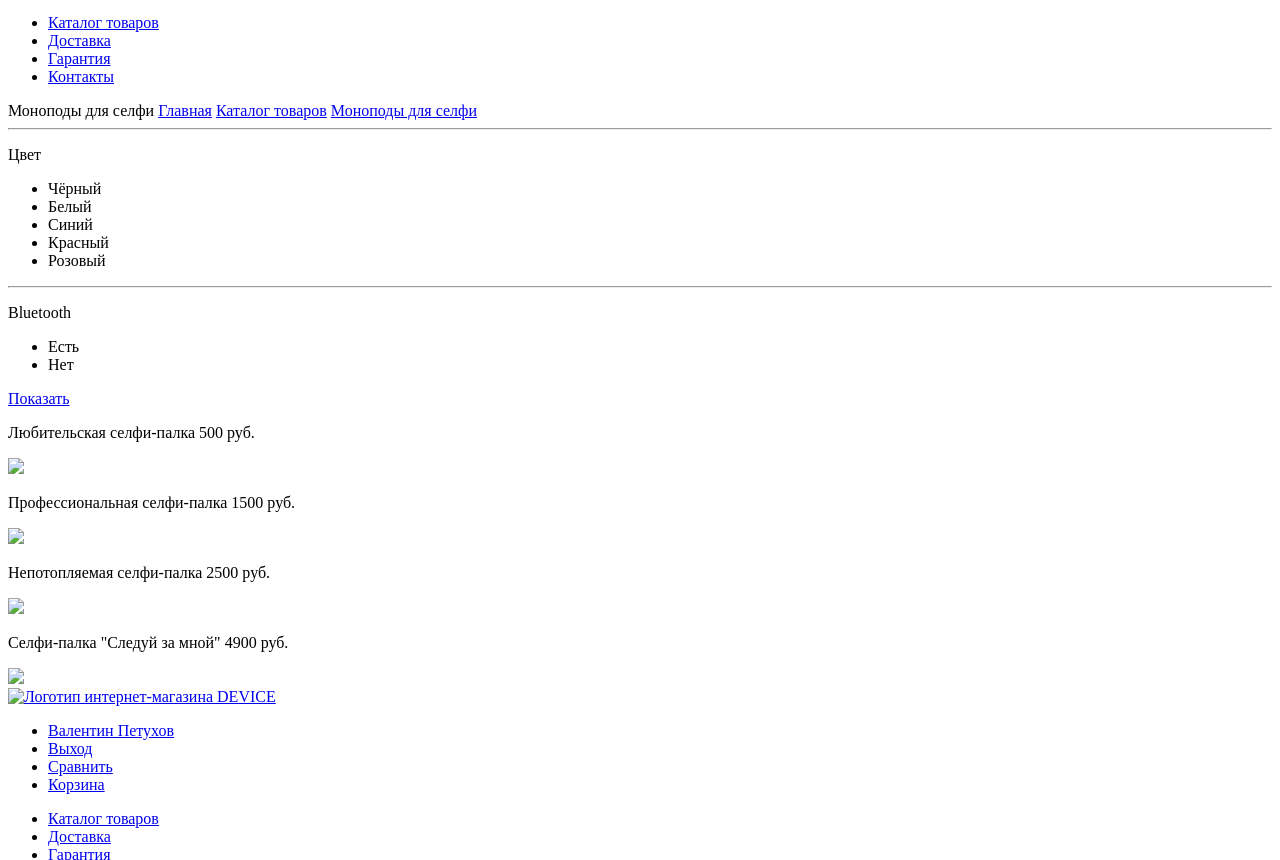
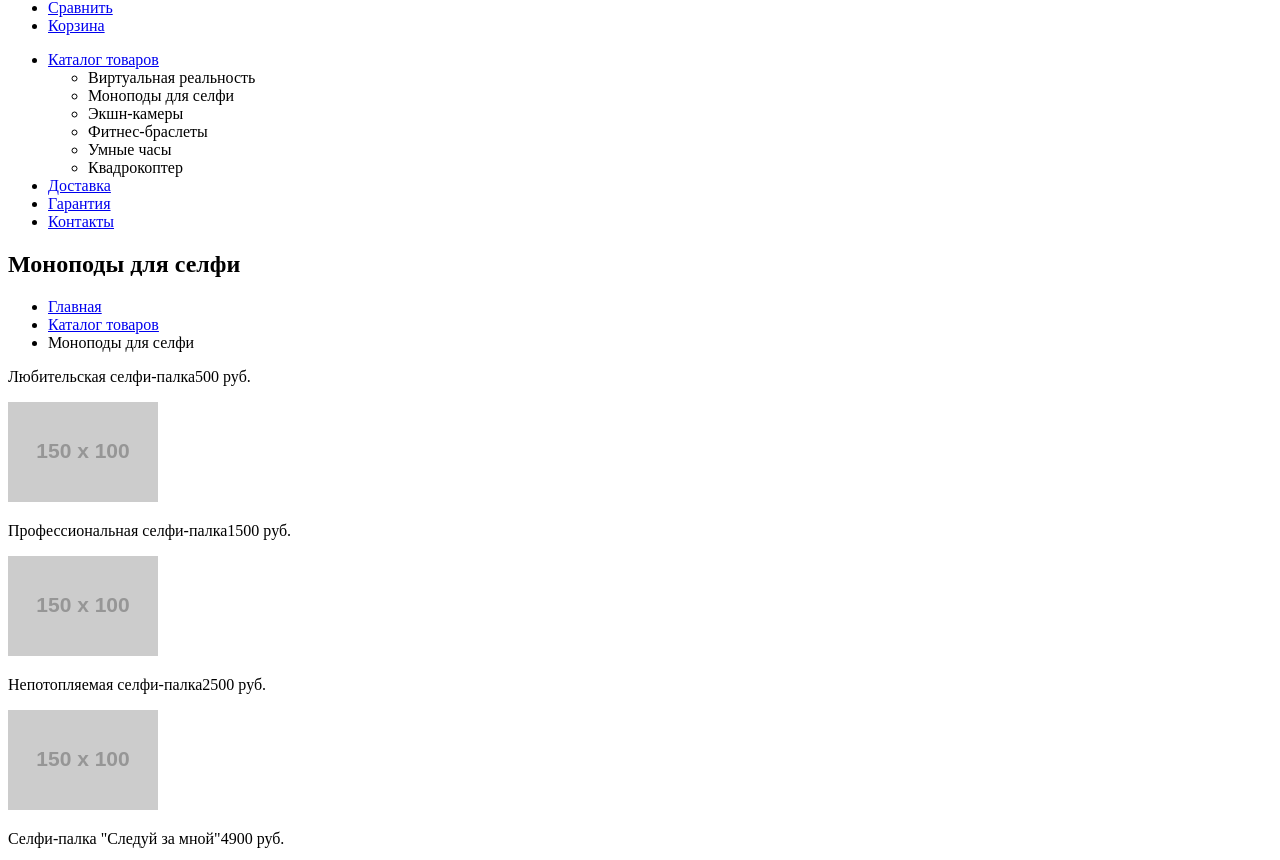
Before and after one commit to LexGitHub1/1453733-device-28, a plain HTML site: page catalog.html in a window 1280 px wide. Shown: the part 116-976 px from the top of the page. Drawn offline with Linux system fonts and the light colour scheme; placeholder pictures from the web are drawn by us.

Commit message:
Правки к заданию #2. (v.0.1)

```diff
--- a/catalog.html
+++ b/catalog.html
@@ -15,19 +15,30 @@
     <header>
       <nav>
         <a href="index.html">
-          <img src="img/заглушка для шапочного логотипа магазина.svg" width="163.3" height="34.96" alt="Логотип интернет-магазина DEVICE">
+          <img src="https://via.placeholder.com/150x100" width="163" height="35" alt="Логотип интернет-магазина DEVICE">
         </a>
           <!--
           <form>Здесь будет форма поиска по сайту</form>
           -->
         <ul>
           <li><a href="blank.html">Валентин Петухов</a></li>
-          <li><a href="blank.html">Выход</a></li>
+          <li><a href="blank.html">Выйти</a></li>
+        </ul>
+        <ul>
           <li><a href="blank.html">Сравнить</a></li>
           <li><a href="blank.html">Корзина</a></li>
         </ul>
         <ul>
-          <li><a href="catalog.html">Каталог товаров</a></li>
+          <li><a href="blank.html">Каталог товаров</a>
+            <ul>
+              <li><a>Виртуальная реальность</a></li>
+              <li><a>Моноподы для селфи</a></li>
+              <li><a>Экшн-камеры</a></li>
+              <li><a>Фитнес-браслеты</a></li>
+              <li><a>Умные часы</a></li>
+              <li><a>Квадрокоптер</a></li>
+            </ul>
+          </li>
           <li><a href="blank.html">Доставка</a></li>
           <li><a href="blank.html">Гарантия</a></li>
           <li><a href="blank.html">Контакты</a></li>
@@ -36,15 +47,17 @@
     </header>
 
     <main>
-      <div>Моноподы для селфи
-        <a href="blank.html">Главная</a>
-        <a href="blank.html">Каталог товаров</a>
-        <a href="blank.html">Моноподы для селфи</a>
-      </div>
+      <section>
+        <h1>Моноподы для селфи</h1>
+          <ul>
+            <li><a href="blank.html">Главная</a></li>
+            <li><a href="blank.html">Каталог товаров</a></li>
+            <li>Моноподы для селфи</li>
+          </ul>
+      </section>
 
       <div>
-        <hr>
-
+        <!-- <form>
         <p>Цвет
         <ul>
           <li>Чёрный</li>
@@ -55,8 +68,6 @@
         </ul>
         </p>
 
-        <hr>
-
         <p>Bluetooth
         <ul>
           <li>Есть</li>
@@ -64,55 +75,58 @@
         </ul>
         </p>
         <a href="blank.html">Показать</a>
+            </form>
+        -->
       </div>
 
-      <!-- Я знаю, что ниже надо применять теги <figure> и <figcaption>. Они сюда идеально впишуться!
-           Вдобавок, я их проходил в интерактивных курсах. Сделаю как по заданию, но будет коряво((( -->
-      <article>
-        <p>Любительская селфи-палка <span>500 руб.</span></p>
-        <img src="img/фото товара сверху-слева.svg">
-      </article>
+      <div>
+        <p><a>Любительская селфи-палка</a><span>500 руб.</span></p>
+        <img src="https://via.placeholder.com/150x100" alt="Любительская селфи-палка">
+      </div>
 
-      <article>
-        <p>Профессиональная селфи-палка <span>1500 руб.</span></p>
-        <img src="img/фото товара сверху-справа.svg">
-      </article>
+      <div>
+        <p><a>Профессиональная селфи-палка</a><span>1500 руб.</span></p>
+        <img src="https://via.placeholder.com/150x100" alt="Профессиональная селфи-палка">
+      </div>
 
-      <article>
-        <p>Непотопляемая селфи-палка <span>2500 руб.</span></p>
-        <img src="img/фото товара снизу-слева.svg">
-      </article>
+      <div>
+        <p><a>Непотопляемая селфи-палка</a><span>2500 руб.</span></p>
+        <img src="https://via.placeholder.com/150x100" alt="Непотопляемая селфи-палка">
+      </div>
 
-      <article>
-        <p>Селфи-палка "Следуй за мной" <span>4900 руб.</span></p>
-        <img src="img/фото товара снизу-справа.svg">
-      </article>
+      <div>
+        <p><a>Селфи-палка "Следуй за мной"</a><span>4900 руб.</span></p>
+        <img src="https://via.placeholder.com/150x100" alt="Селфи-палка Следуй за мной">
+      </div>
 
     </main>
 
     <footer>
       <nav>
         <a href="index.html">
-          <img src="img/заглушка для подвального логотипа.svg" width="163.3" height="34.96" alt="Логотип интернет-магазина DEVICE">
+          <img src="https://via.placeholder.com/150x100" width="163" height="35" alt="Логотип интернет-магазина DEVICE">
         </a>
+        <!-- Все-таки не до конца понятно почему это два разных списка. Если смотреть группировку только по макету фигмы, то отдельно только Валентин Петухов.
+             Посмотри раздел Каталог->Footer->Меню_footer_2. Там "Выйти, сравнить, корзина" это одна группа -->
         <ul>
           <li><a href="blank.html">Валентин Петухов</a></li>
-          <li><a href="blank.html">Выход</a></li>
+          <li><a href="blank.html">Выйти</a></li>
+        </ul>
+        <ul>
           <li><a href="blank.html">Сравнить</a></li>
           <li><a href="blank.html">Корзина</a></li>
         </ul>
         <ul>
-          <li><a href="blank.html">Каталог товаров</a></li>
           <li><a href="blank.html">Доставка</a></li>
           <li><a href="blank.html">Гарантия</a></li>
           <li><a href="blank.html">Контакты</a></li>
         </ul>
       </nav>
       <a href="https://htmlacademy.ru/intensive/htmlcss">
-        <img src="img/заглушка для логотипа Академии.svg" width="26.94" height="34" alt="Логотип HTML Academy">
+        <img src="https://via.placeholder.com/150x100" width="27" height="34" alt="Логотип HTML Academy">
       </a>
       <p>г. Москва, ул. Строителей, 15</p>
-      <p>Тел.: +7 (495) 495-95-95</p>
+      <p><a href="tel:+74954959595">+7 (495) 495-95-95</a></p>
       <ul>
         <li><a href="#">Facebook</a></li>
         <li><a href="#">Instagram</a></li>
```
Also changed, not shown: index.html (+12 -14 lines).
